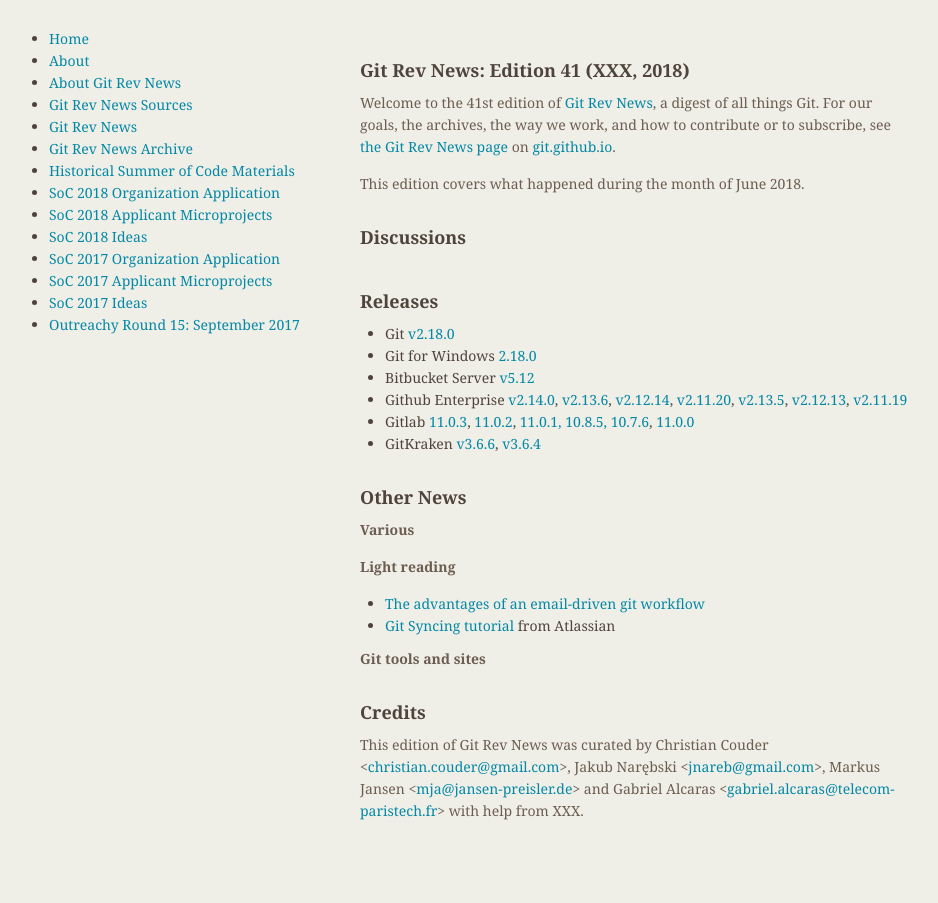
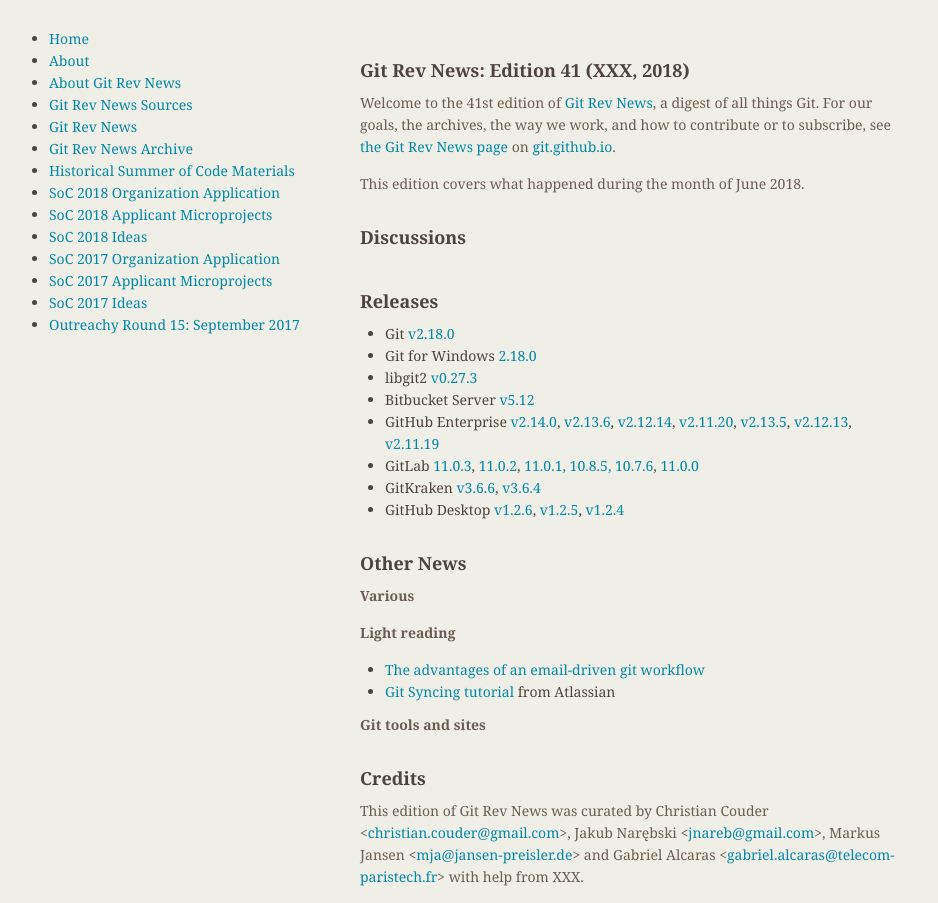
Before and after one commit to git/git.github.io, a Jekyll site: the page built from rev_news/drafts/edition-41.md, in a window 1280 px wide. Shown: the whole page, without its empty margins (174-1112 px from the left). Built offline with Jekyll 4.4.1, drawn with Linux system fonts in a browser that asks for light colours.

Commit message:
rn-41: add libgit2 and GH Desktop releases

```diff
--- a/rev_news/drafts/edition-41.md
+++ b/rev_news/drafts/edition-41.md
@@ -37,20 +37,24 @@
 
 + Git [v2.18.0](https://public-inbox.org/git/xmqqbmc4szxc.fsf@gitster-ct.c.googlers.com/)
 + Git for Windows [2.18.0](https://public-inbox.org/git/20180622115913.14184-1-johannes.schindelin@gmx.de)
++ libgit2 [v0.27.3](https://github.com/libgit2/libgit2/releases/tag/v0.27.3)
 + Bitbucket Server [v5.12](https://confluence.atlassian.com/bitbucketserver/bitbucket-server-release-notes-872139866.html)
-+ Github Enterprise [v2.14.0](https://enterprise.github.com/releases/2.14.0),
++ GitHub Enterprise [v2.14.0](https://enterprise.github.com/releases/2.14.0),
 [v2.13.6](https://enterprise.github.com/releases/2.13.6),
 [v2.12.14](https://enterprise.github.com/releases/2.12.14),
 [v2.11.20](https://enterprise.github.com/releases/2.11.20),
 [v2.13.5](https://enterprise.github.com/releases/2.13.5),
 [v2.12.13](https://enterprise.github.com/releases/2.12.13),
 [v2.11.19](https://enterprise.github.com/releases/2.11.19)
-+ Gitlab [11.0.3](https://about.gitlab.com/2018/07/05/gitlab-11-0-3-released/),
++ GitLab [11.0.3](https://about.gitlab.com/2018/07/05/gitlab-11-0-3-released/),
 [11.0.2](https://about.gitlab.com/2018/06/27/gitlab-11-0-2-released/),
 [11.0.1, 10.8.5, 10.7.6](https://about.gitlab.com/2018/06/25/security-release-gitlab-11-dot-0-dot-1-released/),
 [11.0.0](https://about.gitlab.com/2018/06/22/gitlab-11-0-released/)
 + GitKraken [v3.6.6](https://support.gitkraken.com/release-notes/current),
 [v3.6.4](https://support.gitkraken.com/release-notes/current)
++ GitHub Desktop [v1.2.6](https://desktop.github.com/release-notes/),
+[v1.2.5](https://desktop.github.com/release-notes/),
+[v1.2.4](https://desktop.github.com/release-notes/)
 
 ## Other News
 
```
